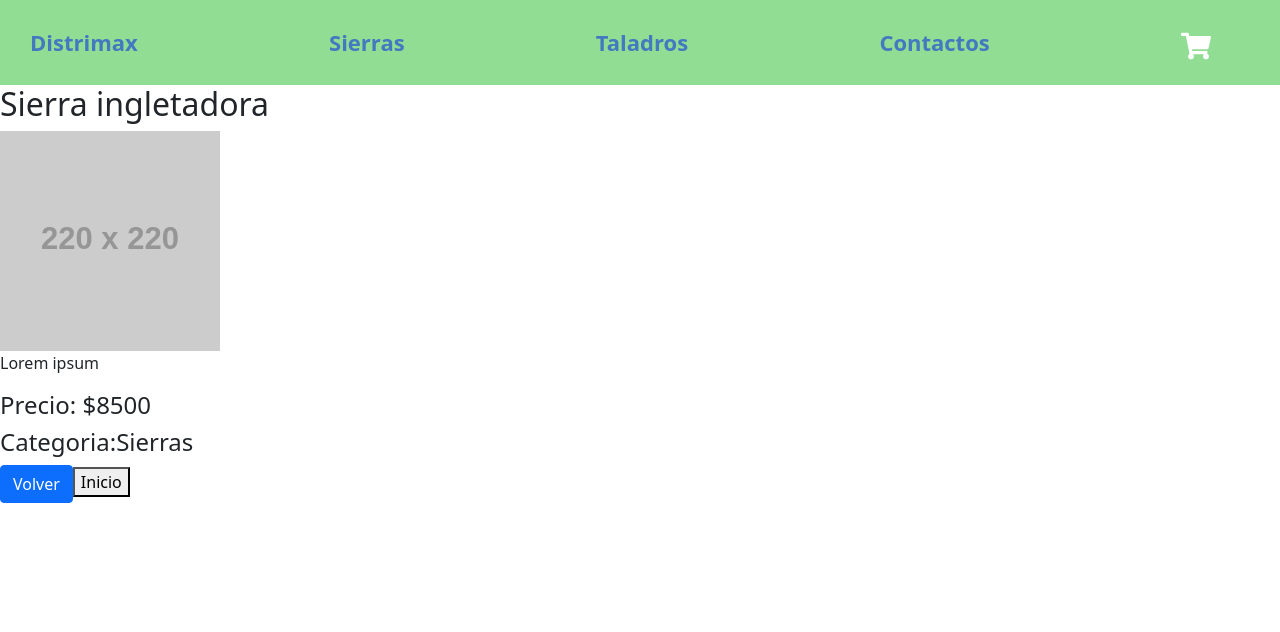
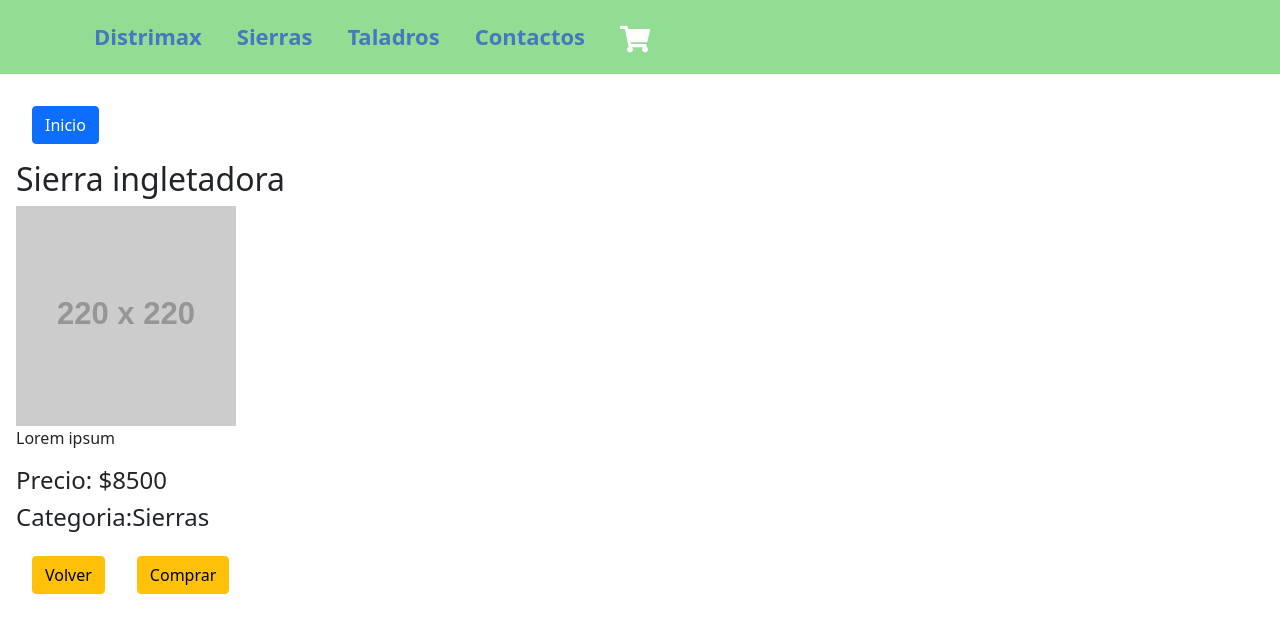
Before and after one commit to Diego-2021/Ecommerce_coder, a React (Create React App) app: page /detail/1 in a window 1280 px wide. Shown: the top 632 px of the page. Built offline with nearby package versions, Linux system fonts and the light colour scheme.

Commit message:
Se agrego navegacion en la App

```diff
--- a/src/components/ItemDetailContainer/ItemDetail.js
+++ b/src/components/ItemDetailContainer/ItemDetail.js
@@ -2,29 +2,35 @@ import React from 'react'
 import { useHistory } from 'react-router'
 
 
-export const ItemDetail = ({ id, name, price, img, description, category} ) => {
+export const ItemDetail = ({ id, name, price, img, description, category }) => {
 
-    const {goBack, push} = useHistory()
+    const { goBack, push } = useHistory()
 
     return (
-        <div>
+
+        <div style={{ width: '18rem' }} className="m-3">
+            <button
+                className="btn btn-primary m-3 border="
+                onClick={() => push("/")}>Inicio
+            </button>
+
             <h2>{name}</h2>
-            <img src={img} alt={name}/>
+            <img src={img} alt={name} />
             <p>{description}</p>
             <h4>Precio: ${price}</h4>
             <h4>Categoria:{category}</h4>
             {/* Montar el boton de compra con opciones de cantidades*/}
 
             <button
-                className="btn btn-primary"
-                onClick={() => goBack()}
-            >
-                Volver
+                className="btn btn-warning m-3"
+                onClick={() => goBack()}>Volver
+            </button>
+            <button
+                className="btn btn-warning m-3"
+                onClick={() =>push("/cart")}>Comprar
             </button>
 
-            <button onClick={() => push("/")}>
-                Inicio
-            </button>
+
         </div>
     )
 }
--- a/src/components/NavBar/NavBar.js
+++ b/src/components/NavBar/NavBar.js
@@ -6,15 +6,19 @@ import './NavBar.scss'
 
 
 export const NavBar = () => {
-    return <>
-        <Nav className=" header">
+    return(
+    <header className="header">
+        <div>
+            <Nav>
+                <NavLink activeClassName={'activeLink'} exact to="/">Distrimax</NavLink>
+                <NavLink activeClassName={'activeLink'} exact to="/productos/Sierras">Sierras</NavLink>
+                <NavLink activeClassName={'activeLink'} exact to="/productos/Taladros">Taladros</NavLink>
+                <NavLink activeClassName={'activeLink'} exact to="/contacto">Contactos</NavLink>
+                <Link  to="/cart"><CartWidget /></Link>
+            </Nav>
 
-            <NavLink activeClassName={'activeLink'} exact to="/">Distrimax</NavLink>
-            <NavLink activeClassName={'activeLink'} exact to="/productos/Sierras">Sierras</NavLink>
-            <NavLink activeClassName={'activeLink'} exact to="/productos/Taladros">Taladros</NavLink>
-            <NavLink activeClassName={'activeLink'} exact to="/contacto">Contactos</NavLink>
-            <Link className="widget" to="/cart"><CartWidget /></Link>
-        </Nav>
-    </>
+        </div>
+        </header >
+    )
 
 }
```
